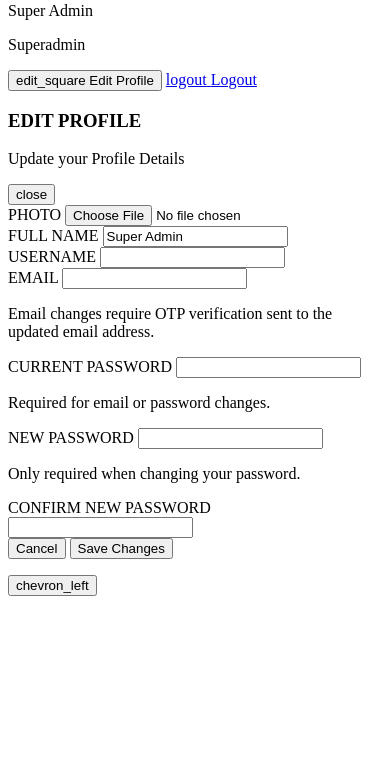
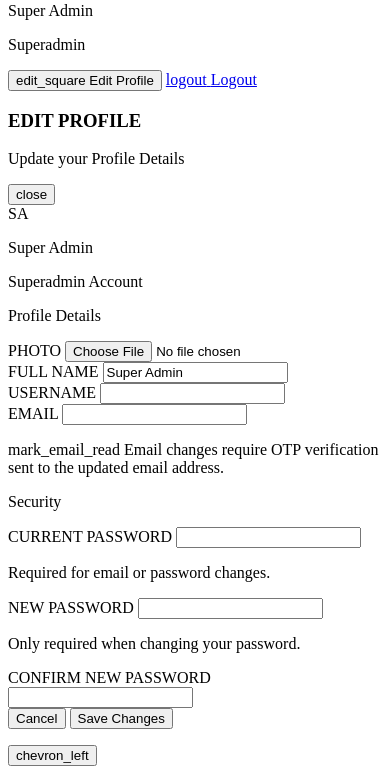
Before and after one commit to mpx-ph/mydentalph, a PHP site: page /superadmin/superadmin_sidebar.php in a window 390 px wide. Shown: the part 552-1326 px from the top of the page. Before the commit the page ends 1148 px from the top, so only its background shows below. Run offline with PHP 8.4, Linux system fonts and the light colour scheme; data comes from the database, SQL or seed files in the repository.

Commit message:
SUPER ADMIN MOBILE UI

```diff
--- a/superadmin/superadmin_sidebar.php
+++ b/superadmin/superadmin_sidebar.php
@@ -186,57 +186,82 @@ endforeach;
 </div>
 </aside>
 <div id="sa-edit-profile-modal" class="fixed inset-0 z-[120] hidden" aria-hidden="true">
-<div class="absolute inset-0 bg-slate-900/45 backdrop-blur-[1px]" data-sa-modal-close></div>
+<div class="absolute inset-0 bg-slate-950/60 backdrop-blur-sm" data-sa-modal-close></div>
 <div class="relative min-h-full w-full flex items-center justify-center p-4 sm:p-6">
-<div class="w-full max-w-2xl rounded-2xl border border-white/70 bg-white shadow-2xl">
-<div class="flex items-start justify-between gap-3 px-5 sm:px-6 pt-5 sm:pt-6 pb-2">
+<div class="w-full max-w-3xl overflow-hidden rounded-3xl border border-white/70 bg-white/95 shadow-[0_26px_80px_-28px_rgba(15,23,42,0.65)]">
+<div class="px-5 sm:px-7 pt-6 sm:pt-7 pb-5 bg-gradient-to-r from-[#eef4ff] via-[#f8fbff] to-[#f0f7ff] border-b border-slate-100">
+<div class="flex items-start justify-between gap-3">
 <div>
-<h3 class="text-xl sm:text-2xl font-extrabold tracking-tight text-on-surface">EDIT PROFILE</h3>
-<p class="text-sm text-on-surface-variant mt-1">Update your Profile Details</p>
+<h3 class="text-2xl sm:text-3xl font-extrabold tracking-tight text-on-surface">EDIT PROFILE</h3>
+<p class="text-sm text-on-surface-variant mt-1.5">Update your Profile Details</p>
 </div>
-<button type="button" class="h-9 w-9 rounded-full border border-slate-200 text-on-surface-variant hover:text-on-surface hover:bg-slate-100 transition-colors flex items-center justify-center" aria-label="Close edit profile modal" data-sa-modal-close>
+<button type="button" class="h-10 w-10 rounded-full border border-slate-200 bg-white text-on-surface-variant hover:text-on-surface hover:bg-slate-100 transition-colors flex items-center justify-center shadow-sm" aria-label="Close edit profile modal" data-sa-modal-close>
 <span class="material-symbols-outlined text-[20px]">close</span>
 </button>
 </div>
-<form class="px-5 sm:px-6 pb-5 sm:pb-6 space-y-4" method="post" action="" enctype="multipart/form-data" autocomplete="off">
+</div>
+<form class="px-5 sm:px-7 pb-5 sm:pb-7 space-y-5" method="post" action="" enctype="multipart/form-data" autocomplete="off">
+<div class="rounded-2xl border border-slate-200 bg-slate-50/70 p-4 sm:p-5">
+<div class="flex items-center gap-3">
+<?php if ($u['photo'] !== ''): ?>
+<img src="<?php echo htmlspecialchars($u['photo'], ENT_QUOTES, 'UTF-8'); ?>" alt="" class="w-14 h-14 rounded-full object-cover border-2 border-white shadow shrink-0"/>
+<?php else: ?>
+<div class="w-14 h-14 rounded-full bg-primary/15 text-primary flex items-center justify-center text-sm font-bold border-2 border-white shadow shrink-0"><?php echo htmlspecialchars($initials, ENT_QUOTES, 'UTF-8'); ?></div>
+<?php endif; ?>
+<div class="min-w-0">
+<p class="text-sm font-bold text-on-surface truncate"><?php echo htmlspecialchars($u['full_name'], ENT_QUOTES, 'UTF-8'); ?></p>
+<p class="text-xs text-on-surface-variant truncate"><?php echo htmlspecialchars($emailDisplay, ENT_QUOTES, 'UTF-8'); ?></p>
+<p class="text-[11px] text-primary font-semibold mt-0.5 uppercase tracking-wide">Superadmin Account</p>
+</div>
+</div>
+</div>
+<div class="rounded-2xl border border-slate-200 bg-white p-4 sm:p-5 space-y-4">
+<p class="text-[11px] font-bold tracking-[0.15em] uppercase text-on-surface-variant">Profile Details</p>
 <div>
-<label for="sa-profile-photo" class="block text-[11px] font-bold tracking-[0.14em] uppercase text-on-surface-variant mb-1.5">PHOTO</label>
-<input id="sa-profile-photo" name="profile_photo" type="file" accept="image/*" class="w-full rounded-xl border border-slate-200 bg-white px-3 py-2.5 text-sm text-on-surface focus:outline-none focus:ring-2 focus:ring-primary/30"/>
+<label for="sa-profile-photo" class="block text-[11px] font-bold tracking-[0.14em] uppercase text-on-surface-variant mb-2">PHOTO</label>
+<input id="sa-profile-photo" name="profile_photo" type="file" accept="image/*" class="block w-full rounded-xl border border-slate-300 bg-slate-50 px-3 py-2.5 text-sm text-on-surface file:mr-3 file:rounded-lg file:border-0 file:bg-primary file:px-3 file:py-1.5 file:text-xs file:font-semibold file:text-white hover:file:opacity-95 focus:outline-none focus:ring-2 focus:ring-primary/30"/>
 </div>
 <div class="grid grid-cols-1 sm:grid-cols-2 gap-4">
 <div>
-<label for="sa-profile-fullname" class="block text-[11px] font-bold tracking-[0.14em] uppercase text-on-surface-variant mb-1.5">FULL NAME</label>
-<input id="sa-profile-fullname" name="full_name" type="text" value="<?php echo htmlspecialchars($u['full_name'], ENT_QUOTES, 'UTF-8'); ?>" class="w-full rounded-xl border border-slate-200 bg-white px-3 py-2.5 text-sm text-on-surface focus:outline-none focus:ring-2 focus:ring-primary/30"/>
+<label for="sa-profile-fullname" class="block text-[11px] font-bold tracking-[0.14em] uppercase text-on-surface-variant mb-2">FULL NAME</label>
+<input id="sa-profile-fullname" name="full_name" type="text" value="<?php echo htmlspecialchars($u['full_name'], ENT_QUOTES, 'UTF-8'); ?>" class="w-full rounded-xl border border-slate-300 bg-slate-50 px-3.5 py-2.5 text-sm text-on-surface placeholder:text-slate-400 focus:outline-none focus:ring-2 focus:ring-primary/30 focus:border-primary/40"/>
 </div>
 <div>
-<label for="sa-profile-username" class="block text-[11px] font-bold tracking-[0.14em] uppercase text-on-surface-variant mb-1.5">USERNAME</label>
-<input id="sa-profile-username" name="username" type="text" value="<?php echo htmlspecialchars($u['username'], ENT_QUOTES, 'UTF-8'); ?>" class="w-full rounded-xl border border-slate-200 bg-white px-3 py-2.5 text-sm text-on-surface focus:outline-none focus:ring-2 focus:ring-primary/30"/>
+<label for="sa-profile-username" class="block text-[11px] font-bold tracking-[0.14em] uppercase text-on-surface-variant mb-2">USERNAME</label>
+<input id="sa-profile-username" name="username" type="text" value="<?php echo htmlspecialchars($u['username'], ENT_QUOTES, 'UTF-8'); ?>" class="w-full rounded-xl border border-slate-300 bg-slate-50 px-3.5 py-2.5 text-sm text-on-surface placeholder:text-slate-400 focus:outline-none focus:ring-2 focus:ring-primary/30 focus:border-primary/40"/>
 </div>
 </div>
 <div>
-<label for="sa-profile-email" class="block text-[11px] font-bold tracking-[0.14em] uppercase text-on-surface-variant mb-1.5">EMAIL</label>
-<input id="sa-profile-email" name="email" type="email" value="<?php echo htmlspecialchars($u['email'], ENT_QUOTES, 'UTF-8'); ?>" class="w-full rounded-xl border border-slate-200 bg-white px-3 py-2.5 text-sm text-on-surface focus:outline-none focus:ring-2 focus:ring-primary/30"/>
-<p class="text-[11px] text-on-surface-variant mt-1.5">Email changes require OTP verification sent to the updated email address.</p>
+<label for="sa-profile-email" class="block text-[11px] font-bold tracking-[0.14em] uppercase text-on-surface-variant mb-2">EMAIL</label>
+<input id="sa-profile-email" name="email" type="email" value="<?php echo htmlspecialchars($u['email'], ENT_QUOTES, 'UTF-8'); ?>" class="w-full rounded-xl border border-slate-300 bg-slate-50 px-3.5 py-2.5 text-sm text-on-surface placeholder:text-slate-400 focus:outline-none focus:ring-2 focus:ring-primary/30 focus:border-primary/40"/>
+<p class="mt-2 inline-flex items-center gap-1.5 rounded-lg border border-amber-200 bg-amber-50 px-2.5 py-1.5 text-[11px] text-amber-800">
+<span class="material-symbols-outlined text-[14px]">mark_email_read</span>
+<span>Email changes require OTP verification sent to the updated email address.</span>
+</p>
 </div>
+</div>
+<div class="rounded-2xl border border-slate-200 bg-white p-4 sm:p-5 space-y-4">
+<p class="text-[11px] font-bold tracking-[0.15em] uppercase text-on-surface-variant">Security</p>
 <div>
-<label for="sa-profile-current-password" class="block text-[11px] font-bold tracking-[0.14em] uppercase text-on-surface-variant mb-1.5">CURRENT PASSWORD</label>
-<input id="sa-profile-current-password" name="current_password" type="password" class="w-full rounded-xl border border-slate-200 bg-white px-3 py-2.5 text-sm text-on-surface focus:outline-none focus:ring-2 focus:ring-primary/30"/>
+<label for="sa-profile-current-password" class="block text-[11px] font-bold tracking-[0.14em] uppercase text-on-surface-variant mb-2">CURRENT PASSWORD</label>
+<input id="sa-profile-current-password" name="current_password" type="password" class="w-full rounded-xl border border-slate-300 bg-slate-50 px-3.5 py-2.5 text-sm text-on-surface placeholder:text-slate-400 focus:outline-none focus:ring-2 focus:ring-primary/30 focus:border-primary/40"/>
 <p class="text-[11px] text-on-surface-variant mt-1.5">Required for email or password changes.</p>
 </div>
 <div class="grid grid-cols-1 sm:grid-cols-2 gap-4">
 <div>
-<label for="sa-profile-new-password" class="block text-[11px] font-bold tracking-[0.14em] uppercase text-on-surface-variant mb-1.5">NEW PASSWORD</label>
-<input id="sa-profile-new-password" name="new_password" type="password" class="w-full rounded-xl border border-slate-200 bg-white px-3 py-2.5 text-sm text-on-surface focus:outline-none focus:ring-2 focus:ring-primary/30"/>
+<label for="sa-profile-new-password" class="block text-[11px] font-bold tracking-[0.14em] uppercase text-on-surface-variant mb-2">NEW PASSWORD</label>
+<input id="sa-profile-new-password" name="new_password" type="password" class="w-full rounded-xl border border-slate-300 bg-slate-50 px-3.5 py-2.5 text-sm text-on-surface placeholder:text-slate-400 focus:outline-none focus:ring-2 focus:ring-primary/30 focus:border-primary/40"/>
 <p class="text-[11px] text-on-surface-variant mt-1.5">Only required when changing your password.</p>
 </div>
 <div>
-<label for="sa-profile-confirm-password" class="block text-[11px] font-bold tracking-[0.14em] uppercase text-on-surface-variant mb-1.5">CONFIRM NEW PASSWORD</label>
-<input id="sa-profile-confirm-password" name="confirm_new_password" type="password" class="w-full rounded-xl border border-slate-200 bg-white px-3 py-2.5 text-sm text-on-surface focus:outline-none focus:ring-2 focus:ring-primary/30"/>
+<label for="sa-profile-confirm-password" class="block text-[11px] font-bold tracking-[0.14em] uppercase text-on-surface-variant mb-2">CONFIRM NEW PASSWORD</label>
+<input id="sa-profile-confirm-password" name="confirm_new_password" type="password" class="w-full rounded-xl border border-slate-300 bg-slate-50 px-3.5 py-2.5 text-sm text-on-surface placeholder:text-slate-400 focus:outline-none focus:ring-2 focus:ring-primary/30 focus:border-primary/40"/>
 </div>
 </div>
-<div class="pt-2 flex items-center justify-end gap-2">
-<button type="button" class="rounded-lg border border-slate-300 px-4 py-2 text-sm font-semibold text-on-surface-variant hover:text-on-surface hover:bg-slate-100 transition-colors" data-sa-modal-close>Cancel</button>
-<button type="submit" class="rounded-lg bg-primary text-white px-4 py-2 text-sm font-semibold hover:opacity-95 transition-opacity">Save Changes</button>
+</div>
+<div class="pt-1 flex flex-col-reverse sm:flex-row sm:items-center sm:justify-end gap-2.5">
+<button type="button" class="rounded-xl border border-slate-300 bg-white px-4.5 py-2.5 text-sm font-semibold text-on-surface-variant hover:text-on-surface hover:bg-slate-100 transition-colors" data-sa-modal-close>Cancel</button>
+<button type="submit" class="rounded-xl bg-primary text-white px-5 py-2.5 text-sm font-semibold shadow-[0_12px_24px_-14px_rgba(0,102,255,0.8)] hover:opacity-95 transition-opacity">Save Changes</button>
 </div>
 </form>
 </div>
```
